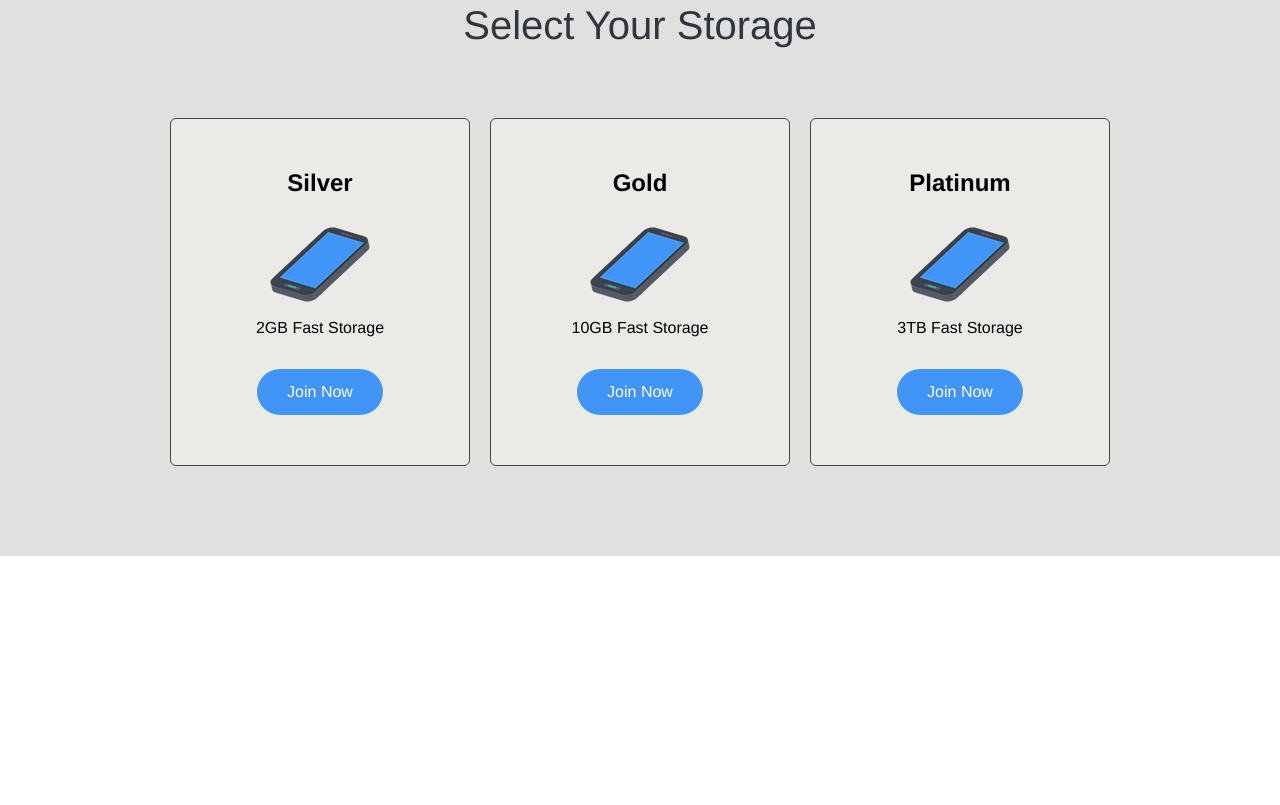
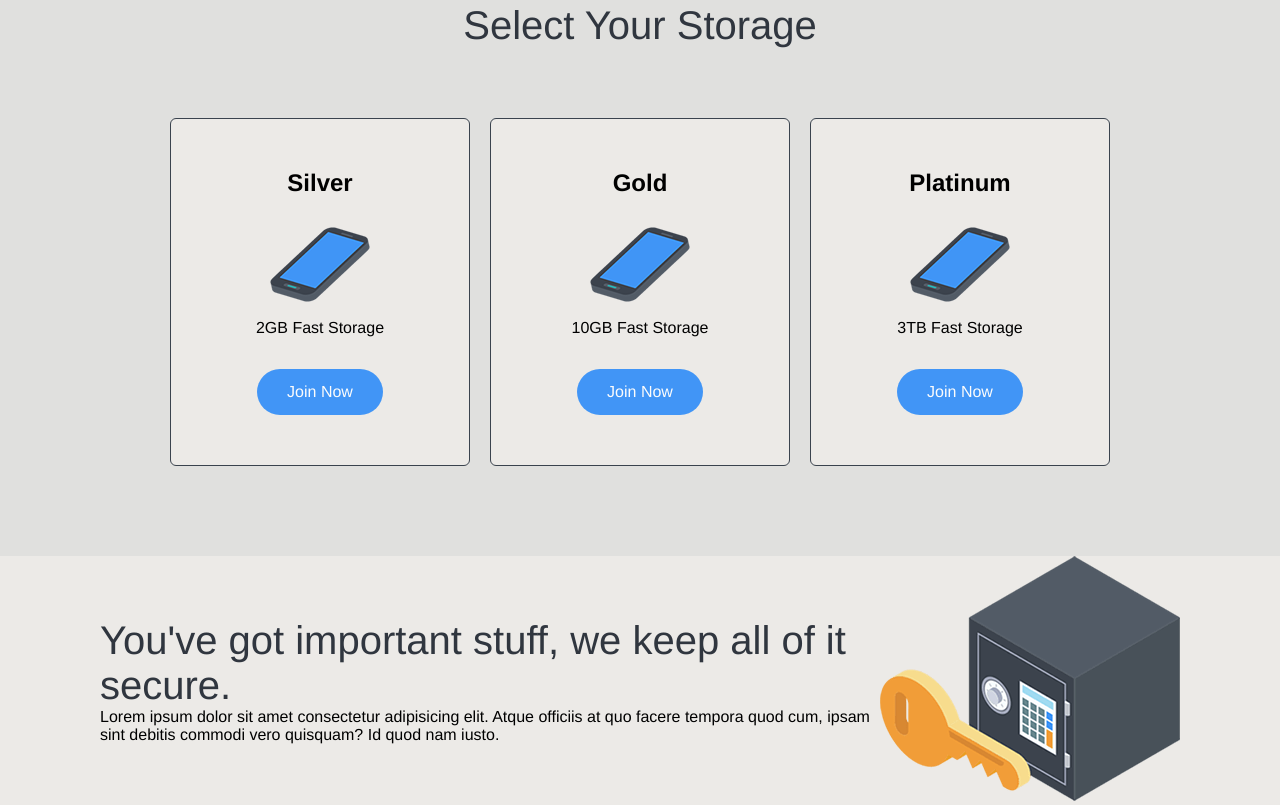
Before and after one commit to Sebastian-Torres-Matrix/amazon-drive-project, a plain HTML site: page index.html in a window 1280 px wide. Shown: the part 715-1520 px from the top of the page. Before the commit the page ends 1271 px from the top, so only its background shows below. Drawn offline with Linux system fonts and the light colour scheme.

Commit message:
added safe section, with image

```diff
--- a/index.html
+++ b/index.html
@@ -62,6 +62,21 @@
           </div>
         </div>
       </section>
+      <section class="secure">
+        <div class="container cont-flex">
+          <div class="text-content">
+            <h2>You've got important stuff, we keep all of it secure.</h2>
+            <p>
+              Lorem ipsum dolor sit amet consectetur adipisicing elit. Atque
+              officiis at quo facere tempora quod cum, ipsam sint debitis
+              commodi vero quisquam? Id quod nam iusto.
+            </p>
+          </div>
+          <div class="cont-img">
+            <img src="img/safe.png" alt="Safe image" />
+          </div>
+        </div>
+      </section>
     </main>
   </body>
 </html>
--- a/style.css
+++ b/style.css
@@ -15,6 +15,10 @@ main {
 .storage {
   background: #e0e0de;
   padding: 80px 0;
+}
+
+.secure {
+  background: #eceae7;
 }
 
 header li {
```
